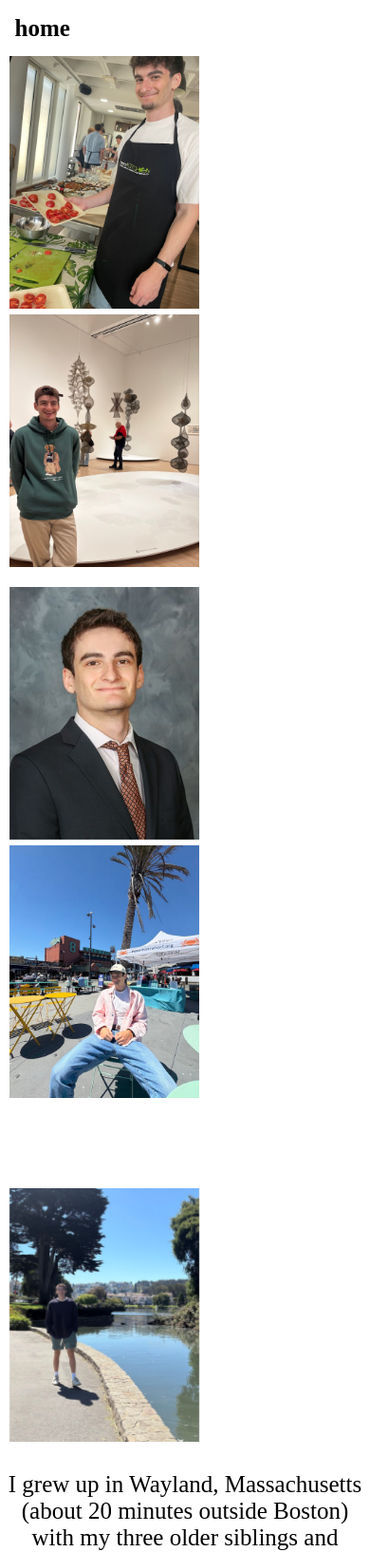
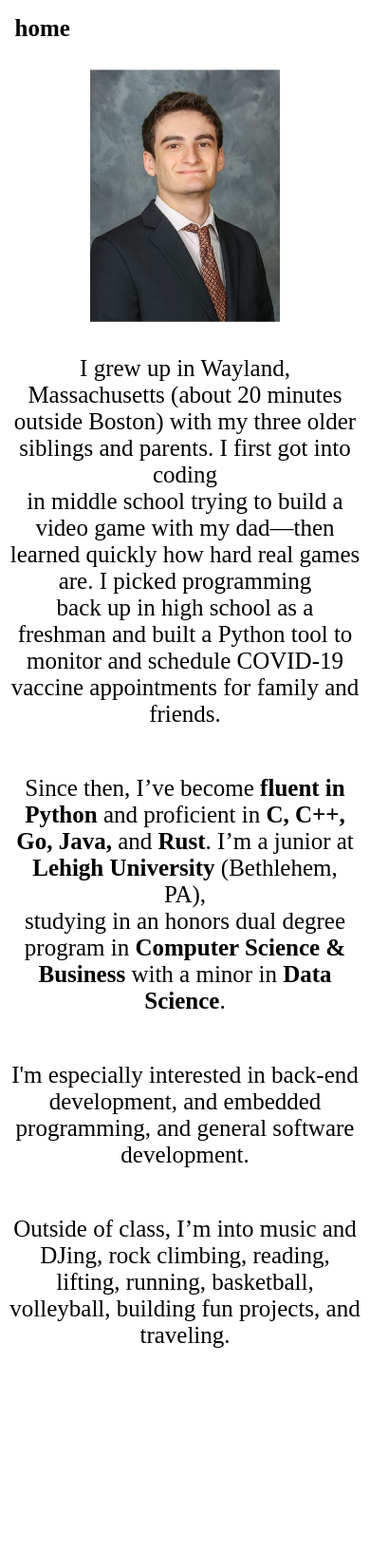
Before and after one commit to benastahl/ben_portfolio_website, a Flask app: page /about in a window 390 px wide. Shown: the top 1634 px of the page at 95% size. After the commit the page ends 1419 px from the top, so only its background shows below. Run offline with Flask 3, Linux system fonts and the light colour scheme.

Commit message:
about update

```diff
--- a/static/stylesheets/about.css
+++ b/static/stylesheets/about.css
@@ -13,16 +13,7 @@ section {
     display: flex;
     flex-direction: column;
     text-align: center;
-
-}
-
-.about .text {
-    display: flex;
-    flex-direction: column;
-}
-
-.about .text p {
-    display: flex;
+    padding: 10px;
 }
 
 img {
@@ -43,4 +34,13 @@ img {
     section {
         margin-top: 15vw;
     }
+
+    img {
+        display: none;
+    }
+
+    #spd_composite {
+        display: flex;
+    }
+
 }
```
